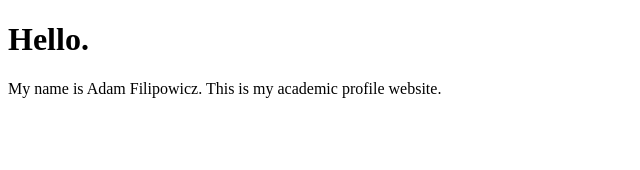
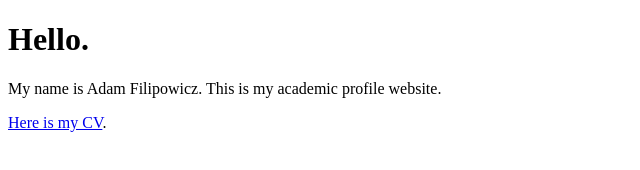
Before and after one commit to adam-filipowicz/adam-filipowicz.github.io, a plain HTML site: page index.html in a window 1280 px wide. Shown: the whole page, without its empty margins (0-640 px from the left). Drawn offline with Linux system fonts and the light colour scheme.

Commit message:
Uploaded CV

```diff
--- a/index.html
+++ b/index.html
@@ -3,5 +3,6 @@
     <body>
         <h1>Hello.</h1>
         <p>My name is Adam Filipowicz. This is my academic profile website.</p>
+        <p><a href="Adam Filipowicz CV.pdf">Here is my CV</a>.</p>
     </body>
 </html>
```
Also changed, not shown: 1 other file.
